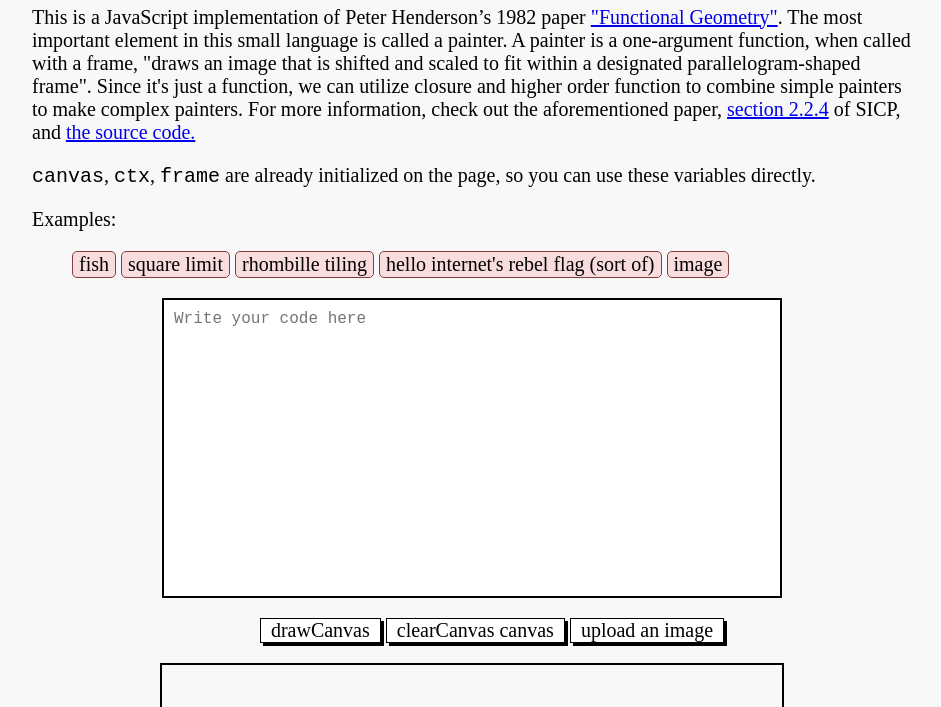
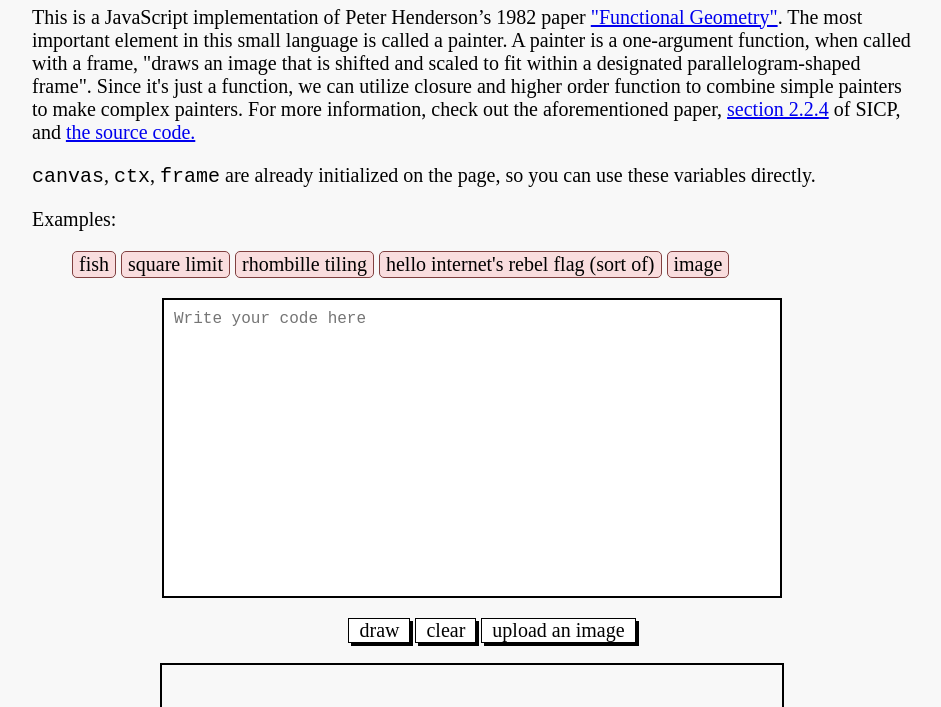
Before and after one commit to zhaozhemin/pict-lang, a website: page index.html in a window 1280 px wide. Shown: the part 93-800 px from the top of the page, without its empty margins (168-1109 px from the left). Drawn offline with Linux system fonts and the light colour scheme.

Commit message:
Fix typos

```diff
--- a/index.html
+++ b/index.html
@@ -30,6 +30,7 @@
 
       button {
         cursor: pointer;
+        color: initial;
       }
 
       button,
@@ -155,12 +156,12 @@
       <ul id="ops">
         <li>
           <button data-action="drawCanvas" type="button">
-            drawCanvas
+            draw
           </button>
         </li>
         <li>
           <button data-action="clearCanvas" type="button">
-            clearCanvas canvas
+            clear
           </button>
         </li>
         <li>
```
